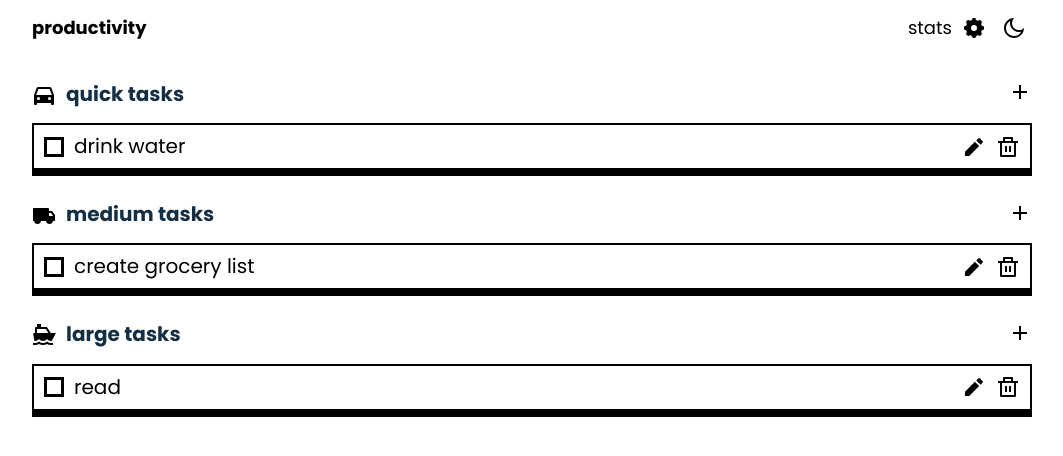
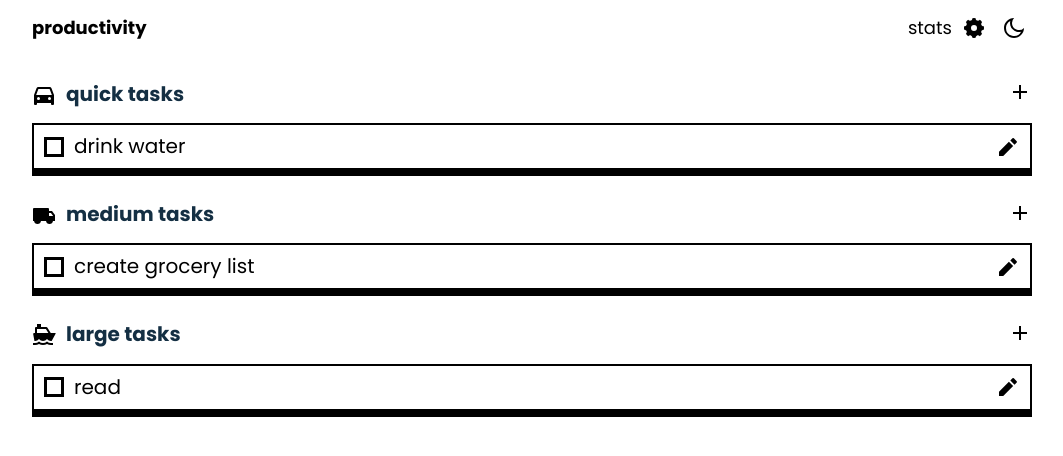
Before and after one commit to colorlessenergy/productivity, a Next.js app: page / in a window 1280 px wide. Shown: the top 456 px of the page, without its empty margins (108-1171 px from the left). Built offline with nearby package versions, Linux system fonts and the light colour scheme.

Commit message:
move delete task button into edit task modal

```diff
--- a/pages/index.js
+++ b/pages/index.js
@@ -336,6 +336,7 @@ export default function App() {
                                 <EditTask
                                     taskToEdit={taskToEdit}
                                     setTaskToEdit={setTaskToEdit}
+                                    setTasks={setTasks}
                                     handleSubmit={editTask}
                                     toggleEditTaskModal={toggleEditTaskModal}
                                 />
--- a/shared/components/EditTask.js
+++ b/shared/components/EditTask.js
@@ -3,6 +3,7 @@ import { useEffect, useRef, useState } from 'react';
 const EditTask = ({
     taskToEdit,
     setTaskToEdit,
+    setTasks,
     handleSubmit,
     toggleEditTaskModal
 }) => {
@@ -25,6 +26,18 @@ const EditTask = ({
     useEffect(() => {
         inputRef.current.focus();
     }, []);
+
+    const deleteTask = () => {
+        const cloneTasks = JSON.parse(localStorage.getItem('tasks'));
+        const taskIndex = cloneTasks[taskToEdit.taskType].findIndex(
+            cloneTask => cloneTask.ID === taskToEdit.ID
+        );
+        cloneTasks[taskToEdit.taskType].splice(taskIndex, 1);
+        setTasks(cloneTasks);
+        localStorage.setItem('tasks', JSON.stringify(cloneTasks));
+
+        toggleEditTaskModal();
+    };
 
     return (
         <form
@@ -61,6 +74,15 @@ const EditTask = ({
                     cancel
                 </button>
 
+                <button
+                    type="button"
+                    title="delete"
+                    onClick={deleteTask}
+                    className="button background-color-dark-red color-white"
+                >
+                    delete
+                </button>
+
                 <button title="edit" className="button background-color-yellow">
                     edit
                 </button>
--- a/shared/components/Task.js
+++ b/shared/components/Task.js
@@ -26,16 +26,6 @@ const Task = ({ task, taskType, setTasks, openEditTaskModal }) => {
             taskCount[taskText] -= 1;
         }
         localStorage.setItem('taskCount', JSON.stringify(taskCount));
-    };
-
-    const deleteTask = () => {
-        const cloneTasks = JSON.parse(localStorage.getItem('tasks'));
-        const taskIndex = cloneTasks[taskType].findIndex(
-            cloneTask => cloneTask.ID === task.ID
-        );
-        cloneTasks[taskType].splice(taskIndex, 1);
-        setTasks(cloneTasks);
-        localStorage.setItem('tasks', JSON.stringify(cloneTasks));
     };
 
     return (
@@ -79,22 +69,6 @@ const Task = ({ task, taskType, setTasks, openEditTaskModal }) => {
                             <path d="M12.9 6.858l4.242 4.243L7.242 21H3v-4.243l9.9-9.9zm1.414-1.414l2.121-2.122a1 1 0 0 1 1.414 0l2.829 2.829a1 1 0 0 1 0 1.414l-2.122 2.121-4.242-4.242z" />
                         </svg>
                     </button>
-
-                    <button
-                        title="delete"
-                        onClick={deleteTask}
-                        className="mr-1"
-                    >
-                        <svg
-                            xmlns="http://www.w3.org/2000/svg"
-                            viewBox="0 0 24 24"
-                            width="24"
-                            height="24"
-                            className="icon"
-                        >
-                            <path d="M17 6h5v2h-2v13a1 1 0 0 1-1 1H5a1 1 0 0 1-1-1V8H2V6h5V3a1 1 0 0 1 1-1h8a1 1 0 0 1 1 1v3zm1 2H6v12h12V8zm-9 3h2v6H9v-6zm4 0h2v6h-2v-6zM9 4v2h6V4H9z" />
-                        </svg>
-                    </button>
                 </React.Fragment>
             ) : null}
         </div>
```
